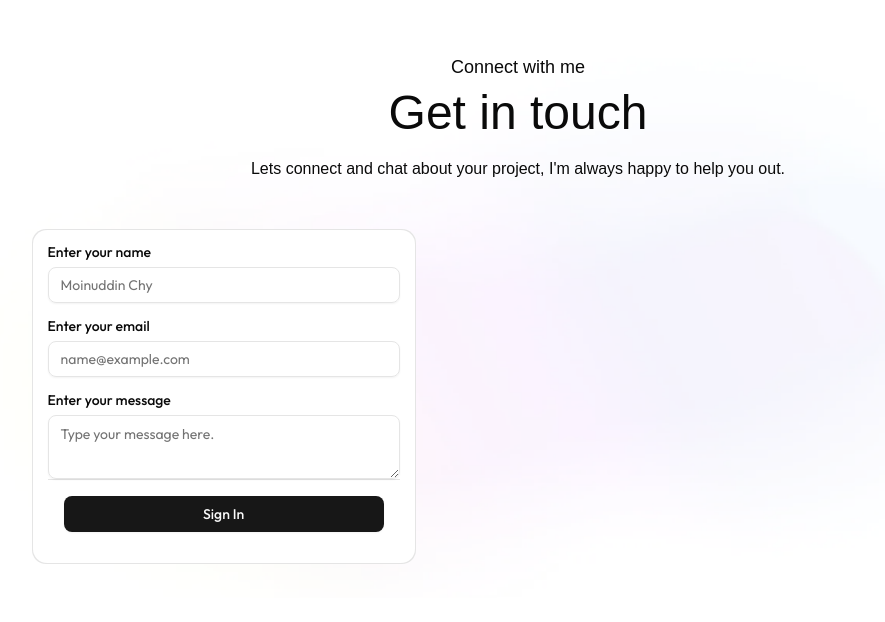
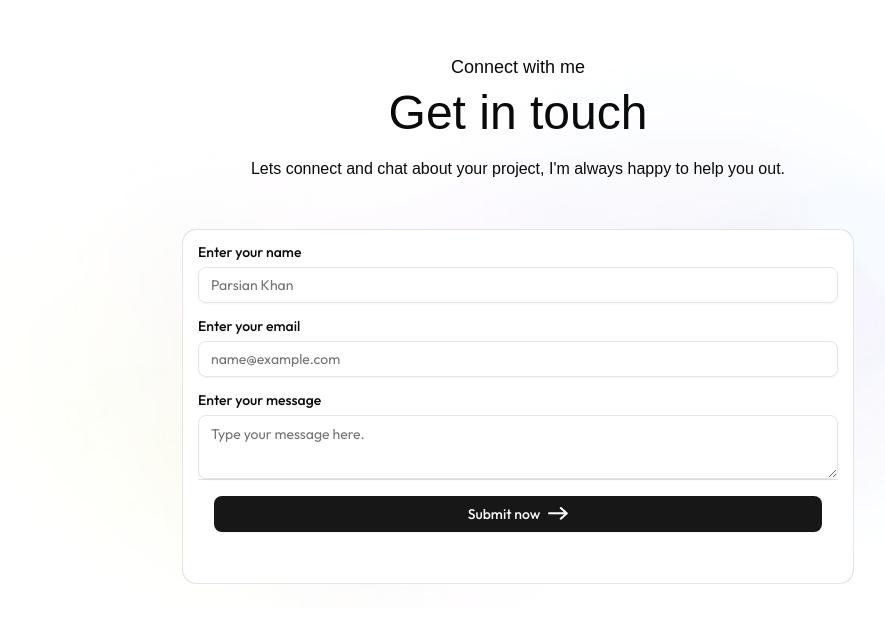
Before and after one commit to Moinuddin-dotcom/Moinuddin-Port-Next, a Next.js app: page / in a window 1280 px wide. Shown: the part 3224-3846 px from the top of the page, without its empty margins (122-1007 px from the left). Built offline with nearby package versions, Linux system fonts and the light colour scheme; a web font is replaced by a local one.

Commit message:
contact email send complet

```diff
--- a/app/components/Contact/Email.jsx
+++ b/app/components/Contact/Email.jsx
@@ -1,5 +1,6 @@
 "use client";
 
+import { assets } from "@/assets/assets";
 import { MagicCard } from "@/components/magicui/magic-card";
 import { Button } from "@/components/ui/button";
 import {
@@ -14,33 +15,57 @@ import { Input } from "@/components/ui/input";
 import { Label } from "@/components/ui/label";
 import { Textarea } from "@/components/ui/textarea";
 import { useTheme } from "next-themes";
+import Image from "next/image";
+import { useState } from "react";
 import { useForm } from "react-hook-form";
 
 export default function Email() {
     const { theme } = useTheme();
+    const [result, setResult] = useState("");
 
-    const { register, handleSubmit } = useForm()
-    const onSubmit = (data) => {
-        console.log(data)
+    const { register, handleSubmit, reset } = useForm()
+    const onSubmit = async (data) => {
+        setResult("Sending....");
+        const formData = new FormData();
+
+        formData.append("access_key", "f5a5e7ad-50e0-46c5-ba00-49b9243a34b7");
+        formData.append("email", data.email);
+        formData.append("name", data.name);
+        formData.append("user_message", data.userMessage);
+
+
+        try {
+            const response = await fetch("https://api.web3forms.com/submit", {
+                method: "POST",
+                body: formData
+            });
+
+            const resData = await response.json();
+
+            if (resData.success) {
+                setResult("Form Submitted Successfully");
+                reset();
+            } else {
+                console.log("Error", resData);
+                setResult(resData.message);
+            }
+        } catch (error) {
+            console.error("Submission error:", error);
+            setResult("An error occurred while submitting the form.");
+        }
     }
     return (
-        <Card className="p-0 max-w-sm w-full shadow-none border-none">
+        <Card className="p-0 max-w-2xl mx-auto w-full shadow-none border-none">
             <MagicCard
                 gradientColor={theme === "dark" ? "#262626" : "#D9D9D955"}
                 className="p-0"
             >
-                {/* <CardHeader className="border-b border-border p-4 [.border-b]:pb-4">
-                    <CardTitle>Login</CardTitle>
-                    <CardDescription>
-                        Enter your credentials to access your account
-                    </CardDescription>
-                </CardHeader> */}
                 <CardContent className="p-4">
                     <form onSubmit={handleSubmit(onSubmit)}>
                         <div className="grid gap-4">
                             <div className="grid gap-2">
                                 <Label htmlFor="name">Enter your name</Label>
-                                <Input id="name" type="text" {...register("name")} placeholder="Moinuddin Chy" />
+                                <Input id="name" type="text" {...register("name")} placeholder="Parsian Khan" />
                             </div>
                             <div className="grid gap-2">
                                 <Label htmlFor="email">Enter your email</Label>
@@ -52,8 +77,9 @@ export default function Email() {
                             </div>
                         </div>
                         <CardFooter className="p-4 border-t border-border [.border-t]:pt-4">
-                            <Button type='submit' className="w-full">Sign In</Button>
+                            <Button type='submit' className="w-full cursor-pointer flex justify-center items-center group">Submit now <Image src={assets.right_arrow_white} alt="right arrow" width={20} height={20} className="group-hover:translate-x-2 transition duration-500" /></Button>
                         </CardFooter>
+                        <p className="mt-5">{result}</p>
                     </form>
                 </CardContent>
 
```
